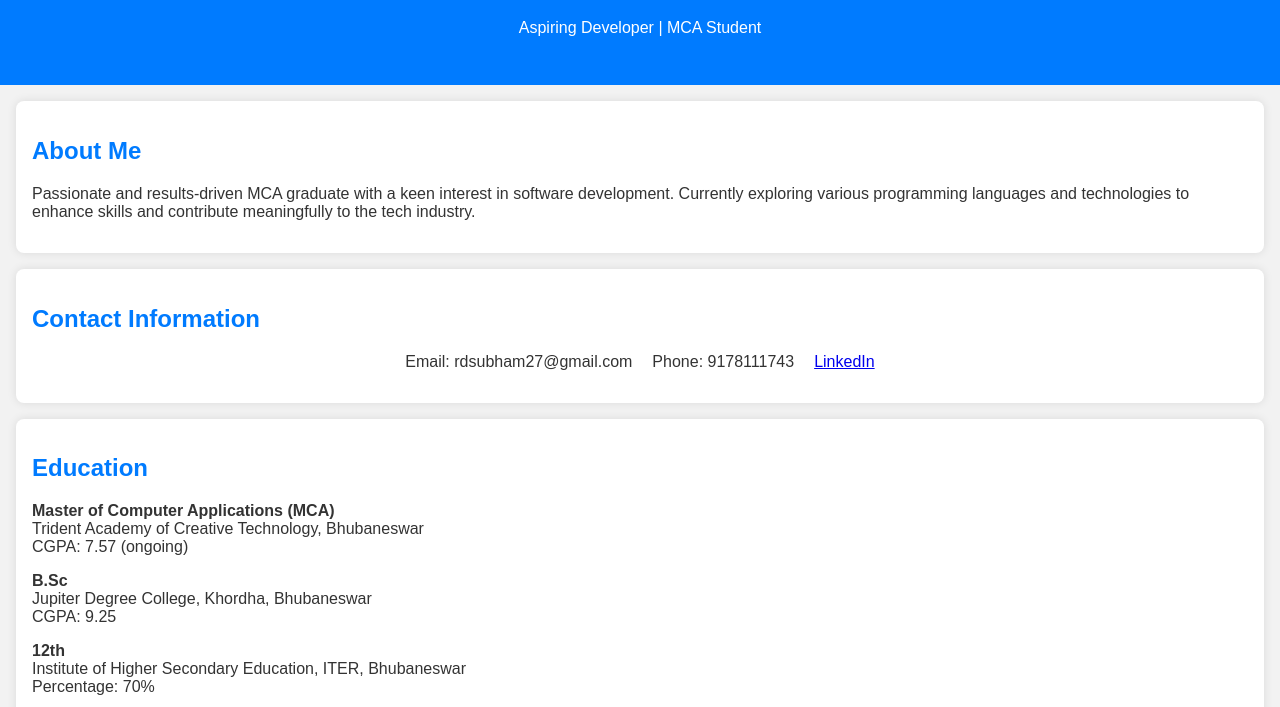
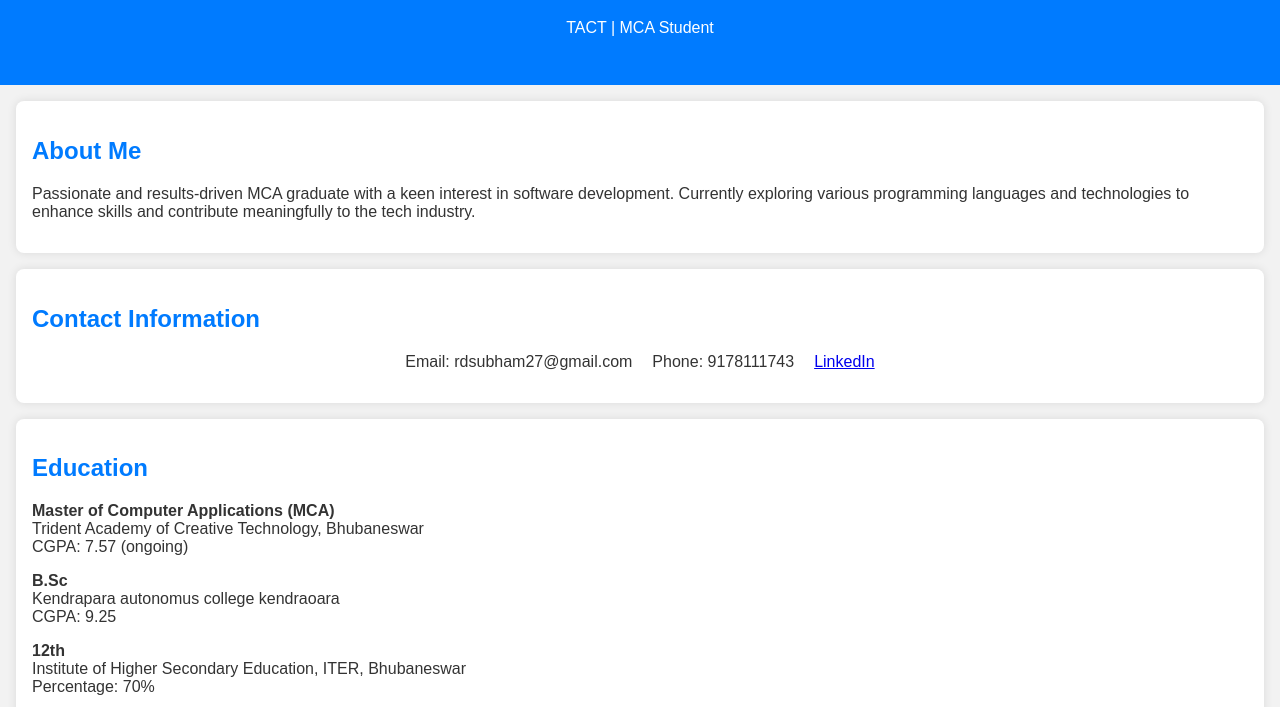
Before and after one commit to ANIMAVE-E/rupesh, a plain HTML site: page index.html in a window 1280 px wide. Shown: the part 93-800 px from the top of the page. Drawn offline with Linux system fonts and the light colour scheme.

Commit message:
Update index.html

```diff
--- a/index.html
+++ b/index.html
@@ -63,7 +63,7 @@
 <body>
     <header>
         <h1>Rupesh Kumar Das</h1>
-        <p>Aspiring Developer | MCA Student</p>
+        <p> TACT | MCA Student</p>
     </header>
 
     <section id="about">
@@ -87,7 +87,8 @@
         CGPA: 7.57 (ongoing)</p>
 
         <p><strong>B.Sc</strong><br>
-        Jupiter Degree College, Khordha, Bhubaneswar<br>
+       Kendrapara autonomus college kendraoara
+            <br>
         CGPA: 9.25</p>
 
         <p><strong>12th</strong><br>
```
